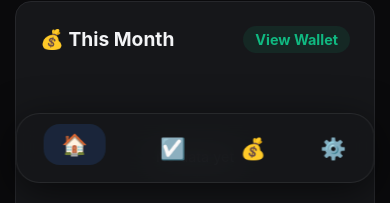
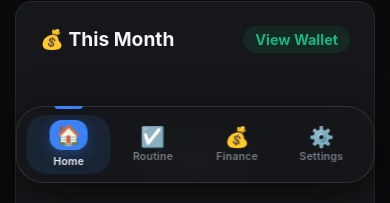
Before and after one commit to Kati-John-Kenly/Progress-Tracker, a React app in the folder frontend/: page / in a window 390 px wide. Shown: the part 641-844 px from the top of the page. Built offline with nearby package versions, Linux system fonts and the light colour scheme; no server answers; the HTML template or start-up script is replaced by a standard one.

Commit message:
Prepare app for hosted deployment

```diff
--- a/frontend/src/components/DashboardLayout.jsx
+++ b/frontend/src/components/DashboardLayout.jsx
@@ -211,11 +211,23 @@ const DashboardLayout = () => {
             </main>
 
             {/* FLOATING BOTTOM NAV (MOBILE) */}
-            <nav className="bottom-nav">
-                <NavLink to="/" end className={({ isActive }) => `nav-tab ${isActive ? 'active' : ''}`}><span className="icon">🏠</span></NavLink>
-                <NavLink to="/routine" className={({ isActive }) => `nav-tab ${isActive ? 'active' : ''}`}><span className="icon">☑️</span></NavLink>
-                <NavLink to="/finance" className={({ isActive }) => `nav-tab ${isActive ? 'active' : ''}`}><span className="icon">💰</span></NavLink>
-                <NavLink to="/settings" className={({ isActive }) => `nav-tab ${isActive ? 'active' : ''}`}><span className="icon">⚙️</span></NavLink>
+            <nav className="bottom-nav" aria-label="Primary navigation">
+                <NavLink to="/" end aria-label="Home" className={({ isActive }) => `nav-tab ${isActive ? 'active' : ''}`}>
+                    <span className="icon" aria-hidden="true">🏠</span>
+                    <span className="nav-label">Home</span>
+                </NavLink>
+                <NavLink to="/routine" aria-label="Routine" className={({ isActive }) => `nav-tab ${isActive ? 'active' : ''}`}>
+                    <span className="icon" aria-hidden="true">☑️</span>
+                    <span className="nav-label">Routine</span>
+                </NavLink>
+                <NavLink to="/finance" aria-label="Finance" className={({ isActive }) => `nav-tab ${isActive ? 'active' : ''}`}>
+                    <span className="icon" aria-hidden="true">💰</span>
+                    <span className="nav-label">Finance</span>
+                </NavLink>
+                <NavLink to="/settings" aria-label="Settings" className={({ isActive }) => `nav-tab ${isActive ? 'active' : ''}`}>
+                    <span className="icon" aria-hidden="true">⚙️</span>
+                    <span className="nav-label">Settings</span>
+                </NavLink>
             </nav>
         </div>
     );
--- a/frontend/src/context/AuthContext.jsx
+++ b/frontend/src/context/AuthContext.jsx
@@ -2,6 +2,7 @@ import { createContext, useState, useEffect } from 'react';
 import axios from 'axios';
 
 export const AuthContext = createContext();
+const API_URL = import.meta.env.VITE_API_URL || 'http://localhost:5000';
 
 export const AuthProvider = ({ children }) => {
     const [user, setUser] = useState(null);
@@ -14,13 +15,13 @@ export const AuthProvider = ({ children }) => {
     }, []);
 
     const login = async (email, password) => {
-        const res = await axios.post('http://localhost:5000/api/auth/login', { email, password });
+        const res = await axios.post(`${API_URL}/api/auth/login`, { email, password });
         localStorage.setItem('userInfo', JSON.stringify(res.data));
         setUser(res.data);
     };
 
     const register = async (name, email, password, pin) => {
-        const res = await axios.post('http://localhost:5000/api/auth/register', { name, email, password, pin });
+        const res = await axios.post(`${API_URL}/api/auth/register`, { name, email, password, pin });
         localStorage.setItem('userInfo', JSON.stringify(res.data));
         setUser(res.data);
     };
--- a/frontend/src/index.css
+++ b/frontend/src/index.css
@@ -71,50 +71,75 @@ body { background-color: var(--bg-dark); color: var(--text-main); height: 100dvh
 .profile-menu button { background: transparent; color: var(--text-main); border: none; border-radius: 0; text-align: left; padding: 12px 16px; font-weight: 500; font-size: 0.9rem; cursor: pointer; }
 .profile-menu button:hover { background: rgba(255,255,255,0.05); }
 
-/* BOTTOM NAV */
 /* --- PREMIUM HEADER ALIGNMENT --- */
 .header-right { display: flex; align-items: center; gap: 12px; }
 
-/* --- FLOATING GLASS BOTTOM NAV --- */
+/* --- FLOATING MOBILE NAVIGATION --- */
 .bottom-nav {
     display: none;
     position: fixed;
     bottom: 20px;
     left: 50%;
     transform: translateX(-50%);
-    width: 92%;
-    max-width: 400px;
-    height: 70px;
+    width: min(92vw, 430px);
+    min-height: 76px;
+    padding: 8px 10px;
     background: rgba(22, 23, 26, 0.75);
     backdrop-filter: blur(16px);
     -webkit-backdrop-filter: blur(16px);
-    border: 1px solid rgba(255, 255, 255, 0.08);
-    border-radius: 24px;
+    border: 1px solid rgba(255, 255, 255, 0.12);
+    border-radius: 28px;
     z-index: 1000;
-    justify-content: space-around;
+    justify-content: stretch;
     align-items: center;
     box-shadow: 0 10px 40px rgba(0,0,0,0.6);
 }
 .bottom-nav .nav-tab {
+    position: relative;
+    flex: 1;
+    min-width: 0;
+    min-height: 58px;
     background: transparent;
     border: none;
     color: var(--text-muted);
-    padding: 8px;
-    border-radius: 16px;
+    padding: 7px 4px 6px;
+    border-radius: 20px;
     transition: all 0.3s cubic-bezier(0.4, 0, 0.2, 1);
     display: flex;
     flex-direction: column;
     align-items: center;
+    justify-content: center;
+    gap: 3px;
     text-decoration: none;
 }
-.bottom-nav .icon { font-size: 1.3rem; transition: transform 0.3s; }
-.bottom-nav .nav-tab.active { color: var(--primary); }
+.bottom-nav .nav-tab::before {
+    content: '';
+    position: absolute;
+    top: -9px;
+    width: 28px;
+    height: 3px;
+    border-radius: 0 0 8px 8px;
+    background: var(--primary);
+    opacity: 0;
+    transform: scaleX(0.4);
+    transition: opacity 0.25s, transform 0.25s;
+}
+.bottom-nav .icon { font-size: 1.25rem; line-height: 1; transition: transform 0.3s; }
+.bottom-nav .nav-label { font-size: 0.66rem; font-weight: 600; letter-spacing: 0.02em; opacity: 0.72; }
+.bottom-nav .nav-tab.active { color: var(--text-main); background: rgba(59, 130, 246, 0.12); }
+.bottom-nav .nav-tab.active::before { opacity: 1; transform: scaleX(1); }
 .bottom-nav .nav-tab.active .icon {
-    background: rgba(59, 130, 246, 0.15);
-    padding: 8px 18px;
-    border-radius: 16px;
-    transform: translateY(-4px);
+    display: grid;
+    place-items: center;
+    width: 38px;
+    height: 30px;
+    background: var(--primary);
+    border-radius: 12px;
+    transform: translateY(-2px);
+    box-shadow: 0 5px 15px rgba(59, 130, 246, 0.3);
 }
+.bottom-nav .nav-tab.active .nav-label { opacity: 1; }
+.bottom-nav .nav-tab:focus-visible { outline: 2px solid var(--primary); outline-offset: 2px; }
 
 @media (max-width: 768px) {
     .sidebar { display: none; }
@@ -126,10 +151,8 @@ body { background-color: var(--bg-dark); color: var(--text-main); height: 100dvh
     .home-grid { grid-template-columns: 1fr; }
 }
 
-@media (max-width: 768px) {
-    .sidebar { display: none; }
-    .bottom-nav { display: flex; }
-    .views-container { padding: 15px; padding-bottom: 100px; }
-    .top-header { padding: 15px; }
-    .home-grid { grid-template-columns: 1fr; }
+@media (max-width: 380px) {
+    .bottom-nav { bottom: 12px; padding-inline: 6px; }
+    .bottom-nav .nav-label { font-size: 0.6rem; }
+    .bottom-nav .icon { font-size: 1.1rem; }
 }
```
Also changed, not shown: 1 other file (tests, documents, lock files or other folders).
